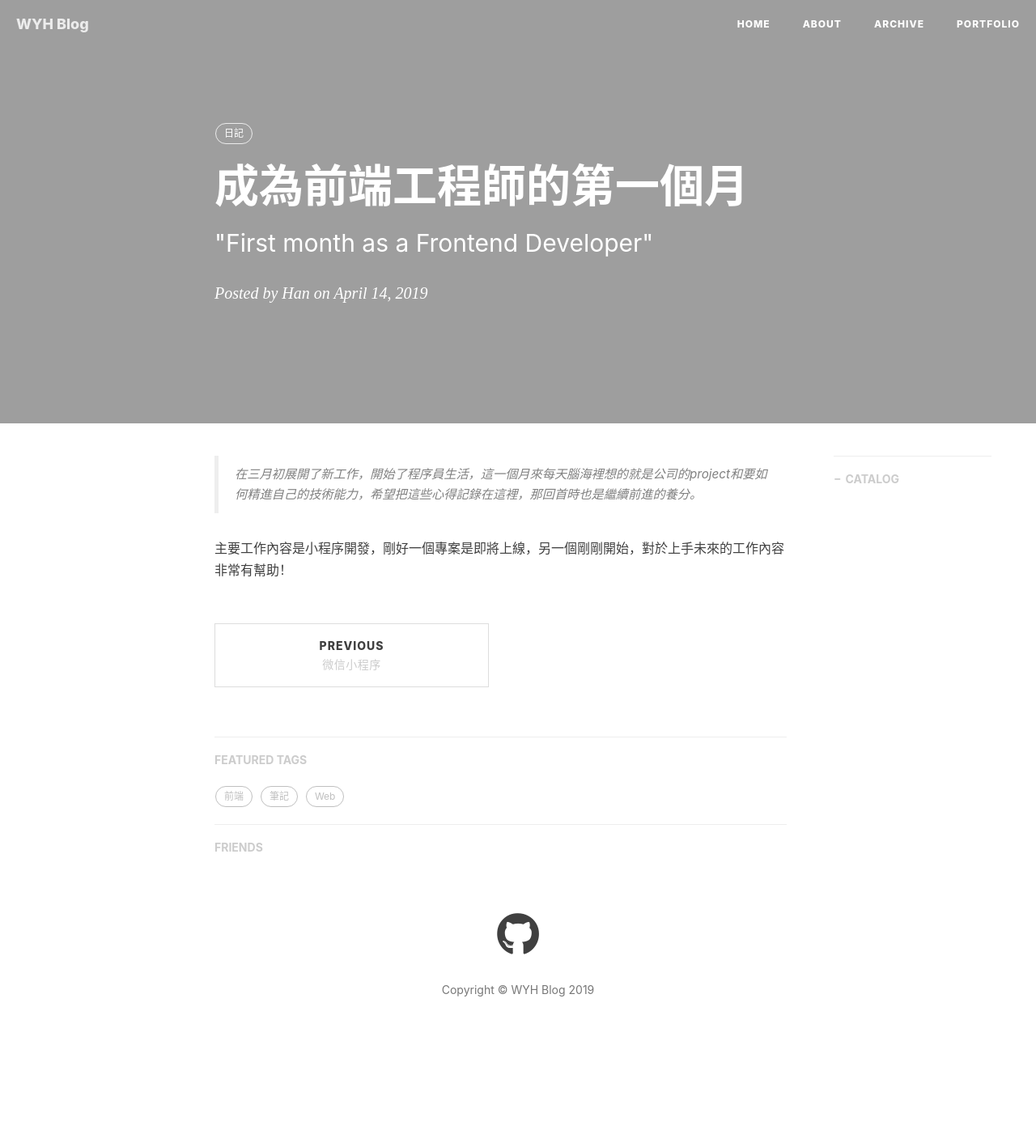
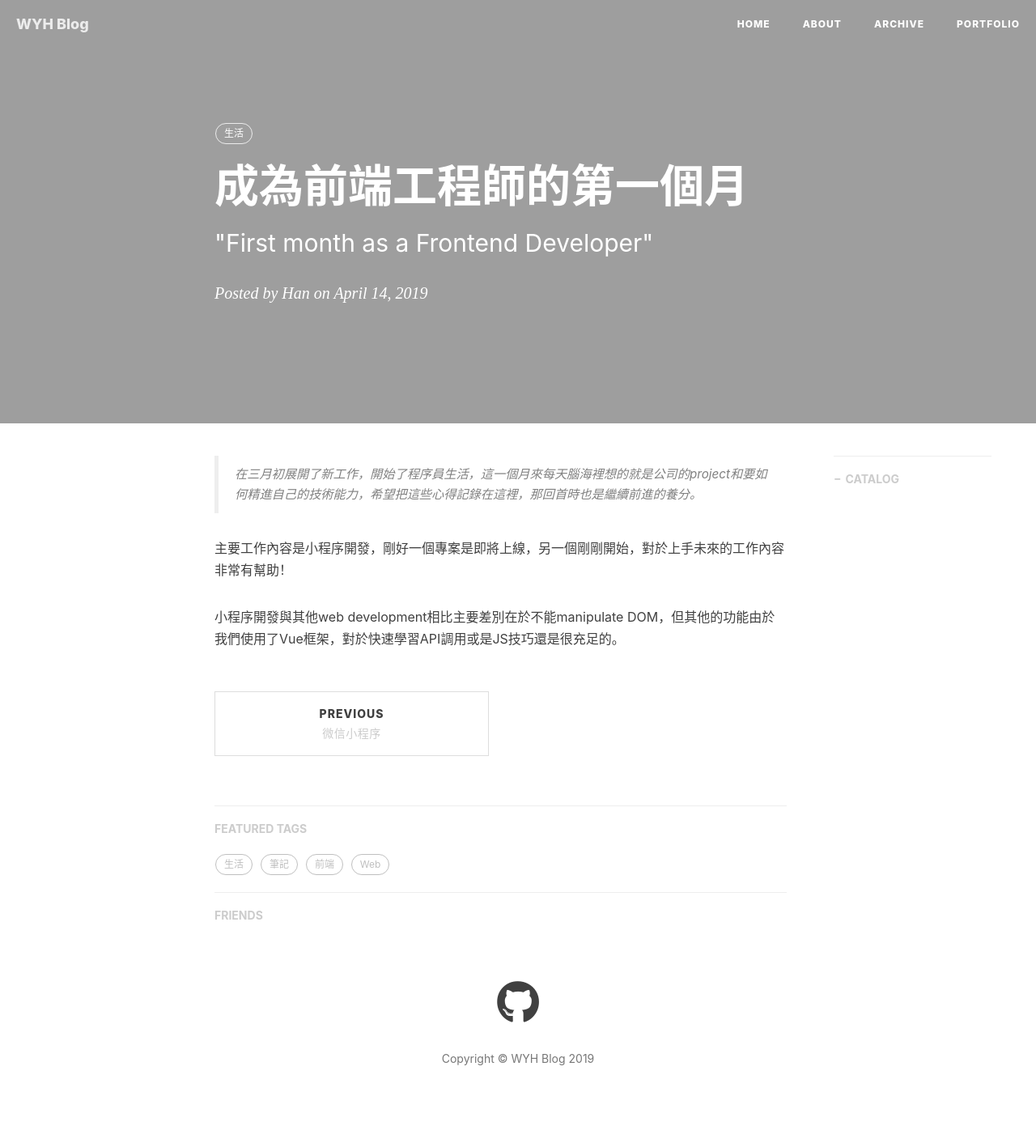
Before and after one commit to elinyuhanwu/elinyuhanwu.github.io, a Jekyll site: the page built from _posts/2019-04-14-workingDiary.md, in a window 1280 px wide. Shown: the whole page at 81% size. Built offline with Jekyll 4.4.1, drawn with Linux system fonts in a browser that asks for light colours; nearby versions of some CDN libraries; comment, search, counter and statistics services are not loaded; before the commit the page ends 1327 px from its top, so only the background shows below that.

Commit message:
update post

```diff
--- a/_posts/2019-04-14-workingDiary.md
+++ b/_posts/2019-04-14-workingDiary.md
@@ -7,8 +7,10 @@ author:     "Han"
 header-img: "img/post-bg-code.jpg"
 catalog: true
 tags:
-    - 日記
+    - 生活
 ---
 > 在三月初展開了新工作，開始了程序員生活，這一個月來每天腦海裡想的就是公司的project和要如何精進自己的技術能力，希望把這些心得記錄在這裡，那回首時也是繼續前進的養分。
 
 主要工作內容是小程序開發，剛好一個專案是即將上線，另一個剛剛開始，對於上手未來的工作內容非常有幫助！
+
+小程序開發與其他web development相比主要差別在於不能manipulate DOM，但其他的功能由於我們使用了Vue框架，對於快速學習API調用或是JS技巧還是很充足的。
```
